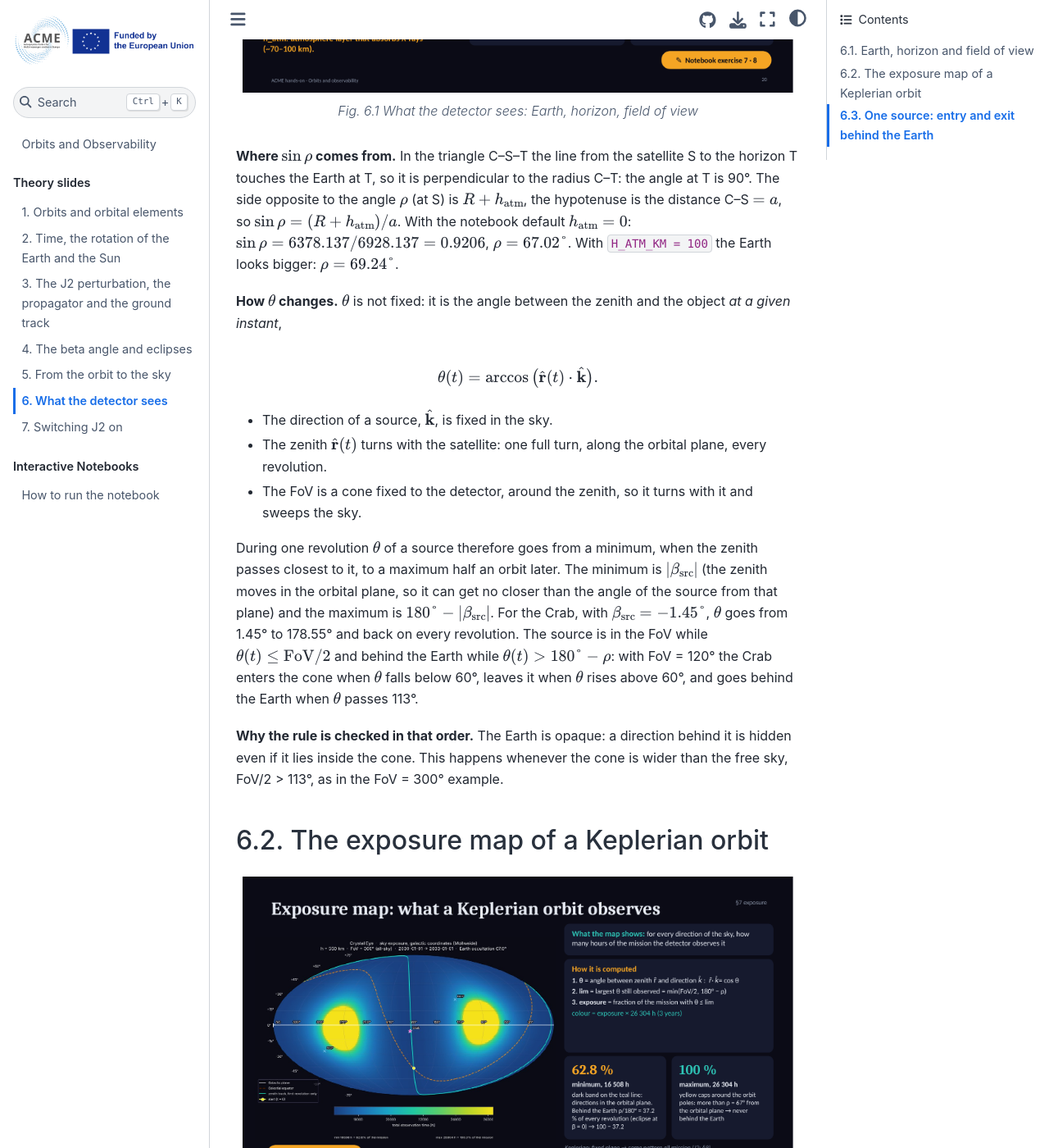
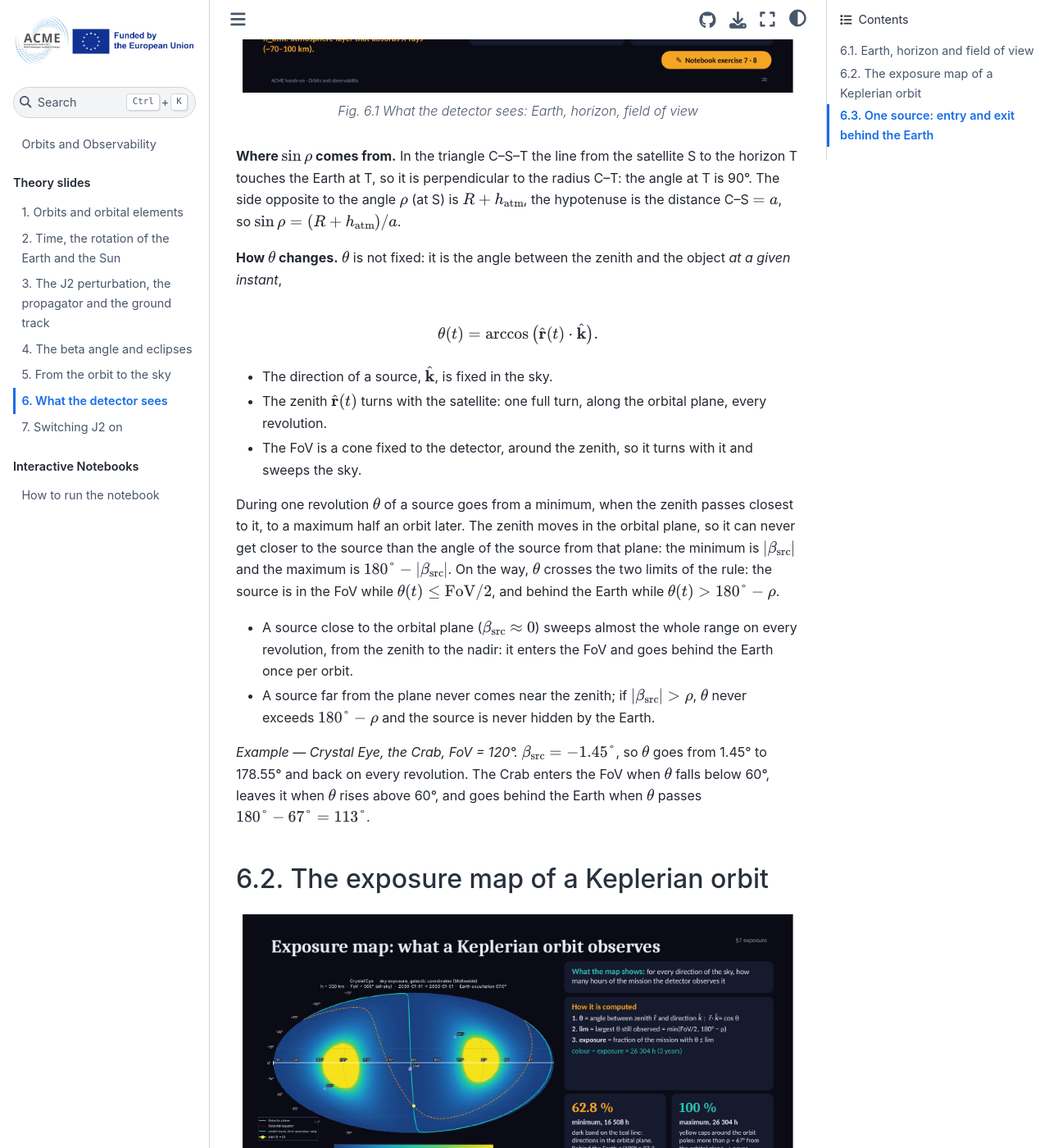
Before and after one commit to giuliofontanella0-jpg/acme-orbits-tutorial, a Jupyter Book: the page built from theory/06_exposure.md, in a window 1280 px wide and 1400 px high, scrolled down 532 px. Shown: the whole window at 82% size. Built offline with Jupyter Book 1.0.4 settings and Sphinx 7.4.7 and the Sphinx Book theme 1.1.4, drawn with Linux system fonts in a browser that asks for light colours; pages that are not in the unit, such as notebooks, are missing from menus; some of the changed text lies outside the part shown.

Commit message:
Update 06_exposure.md

```diff
--- a/theory/06_exposure.md
+++ b/theory/06_exposure.md
@@ -13,9 +13,7 @@
 **Where $\sin\rho$ comes from.** In the triangle C–S–T the line from the satellite S to
 the horizon T touches the Earth at T, so it is perpendicular to the radius C–T: the
 angle at T is 90°. The side opposite to the angle $\rho$ (at S) is $R + h_\mathrm{atm}$,
-the hypotenuse is the distance C–S $= a$, so $\sin\rho = (R + h_\mathrm{atm})/a$. With the
-notebook default $h_\mathrm{atm} = 0$: $\sin\rho = 6378.137/6928.137 = 0.9206$,
-$\rho = 67.02°$. With `H_ATM_KM = 100` the Earth looks bigger: $\rho = 69.24°$.
+the hypotenuse is the distance C–S $= a$, so $\sin\rho = (R + h_\mathrm{atm})/a$.
 
 **How $\theta$ changes.** $\theta$ is not fixed: it is the angle between the zenith and
 the object *at a given instant*,
@@ -30,19 +28,24 @@ $$
 - The FoV is a cone fixed to the detector, around the zenith, so it turns with it and
   sweeps the sky.
 
-During one revolution $\theta$ of a source therefore goes from a minimum, when the zenith
-passes closest to it, to a maximum half an orbit later. The minimum is $|\beta_\mathrm{src}|$
-(the zenith moves in the orbital plane, so it can get no closer than the angle of the
-source from that plane) and the maximum is $180° - |\beta_\mathrm{src}|$. For the Crab,
-with $\beta_\mathrm{src} = -1.45°$, $\theta$ goes from 1.45° to 178.55° and back on every
-revolution. The source is in the FoV while $\theta(t) \le \mathrm{FoV}/2$ and behind the
-Earth while $\theta(t) > 180° - \rho$: with FoV = 120° the Crab enters the cone when
-$\theta$ falls below 60°, leaves it when $\theta$ rises above 60°, and goes behind the Earth
-when $\theta$ passes 113°.
+During one revolution $\theta$ of a source goes from a minimum, when the zenith passes
+closest to it, to a maximum half an orbit later. The zenith moves in the orbital plane,
+so it can never get closer to the source than the angle of the source from that plane:
+the minimum is $|\beta_\mathrm{src}|$ and the maximum is $180° - |\beta_\mathrm{src}|$.
+On the way, $\theta$ crosses the two limits of the rule: the source is in the FoV while
+$\theta(t) \le \mathrm{FoV}/2$, and behind the Earth while $\theta(t) > 180° - \rho$.
 
-**Why the rule is checked in that order.** The Earth is opaque: a direction behind it is
-hidden even if it lies inside the cone. This happens whenever the cone is wider than the
-free sky, FoV/2 > 113°, as in the FoV = 300° example.
+- A source close to the orbital plane ($\beta_\mathrm{src} \approx 0$) sweeps almost the
+  whole range on every revolution, from the zenith to the nadir: it enters the FoV and
+  goes behind the Earth once per orbit.
+- A source far from the plane never comes near the zenith; if $|\beta_\mathrm{src}| > \rho$,
+  $\theta$ never exceeds $180° - \rho$ and the source is never hidden by the Earth.
+
+*Example — Crystal Eye, the Crab, FoV = 120°.* $\beta_\mathrm{src} = -1.45°$, so $\theta$
+goes from 1.45° to 178.55° and back on every revolution. The Crab enters the FoV when
+$\theta$ falls below 60°, leaves it when $\theta$ rises above 60°, and goes behind the
+Earth when $\theta$ passes $180° - 67° = 113°$.
+
 
 ## The exposure map of a Keplerian orbit
 
@@ -72,8 +75,7 @@ the two poles of the orbit, $\pm\hat{\mathbf h}$.
   exposure is always 69.5 %.
 - The two never-hidden caps of 23° cover $2 \times (1 - \cos 23°)/2 = 7.9\,\%$ of the sky.
 
-**How the code counts.** Instead of computing $\theta$ with an arccos for every pixel and
-every instant, the notebook checks $\hat{\mathbf r}\cdot\hat{\mathbf k} \ge \cos(\mathrm{lim})$:
+**How the code counts.**The notebook checks $\hat{\mathbf r}\cdot\hat{\mathbf k} \ge \cos(\mathrm{lim})$:
 the same condition, because the cosine decreases from 0° to 180°, but with one
 multiplication per pixel. The zenith directions are taken at many instants of the
 mission, and for each pixel the instants that satisfy the condition are counted.
@@ -104,8 +106,3 @@ $$
 
 For the first entry, JD 2462502.528426: the decimal part after .5 is the time since
 midnight, $0.028426 \times 86400 = 2456$ s $= 40$ min 56 s, that is 00:40:56 UTC.
-
-**Why 15 times a day, 35.6 min each.** One occultation per revolution, and a Keplerian
-revolution lasts 95.65 min: $1440/95.65 = 15.06$, so 15 complete occultations fall in the
-first day. Each lasts 35.6 min, the same value found with the eclipse formula and
-$\beta_\mathrm{src} = -1.45°$.
```
